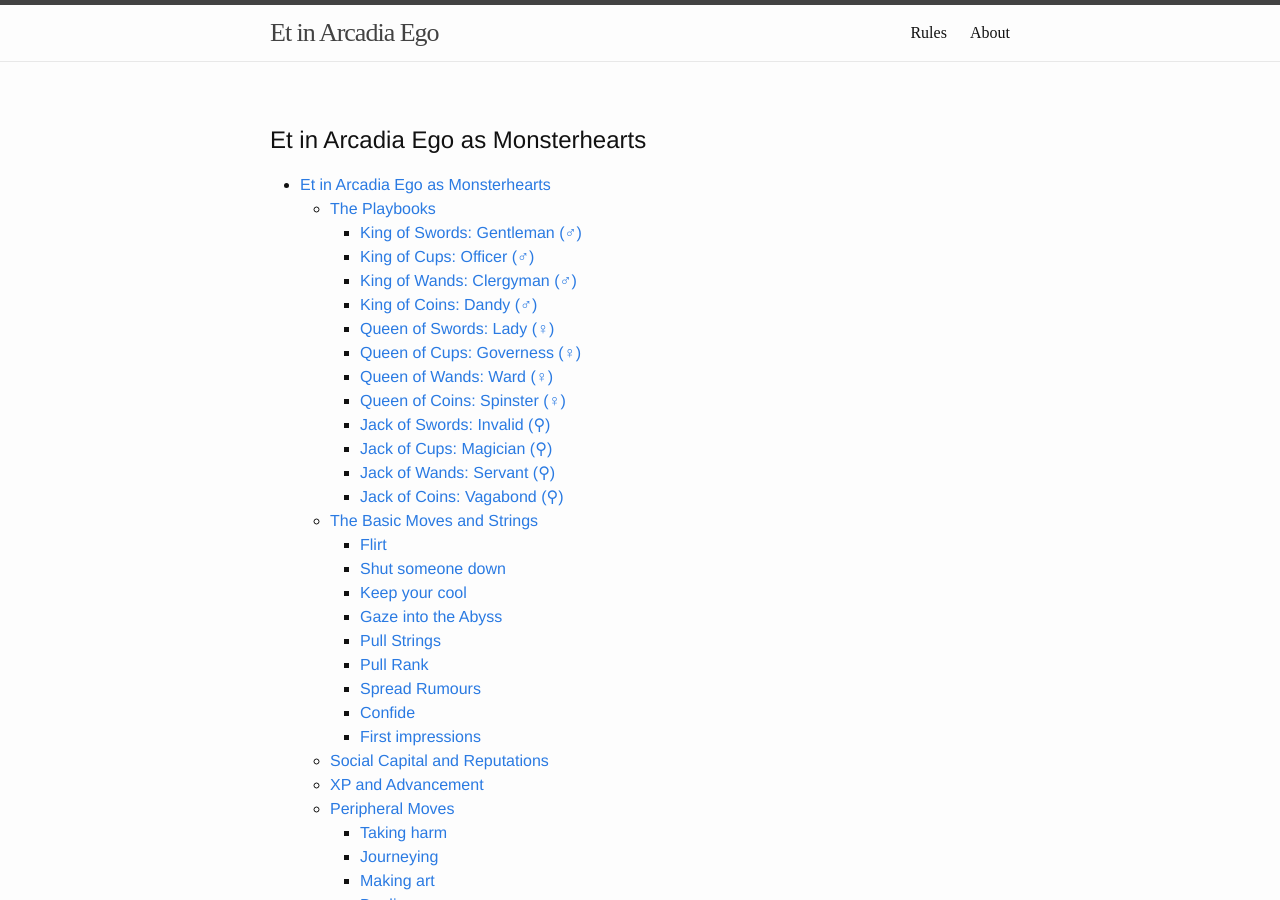
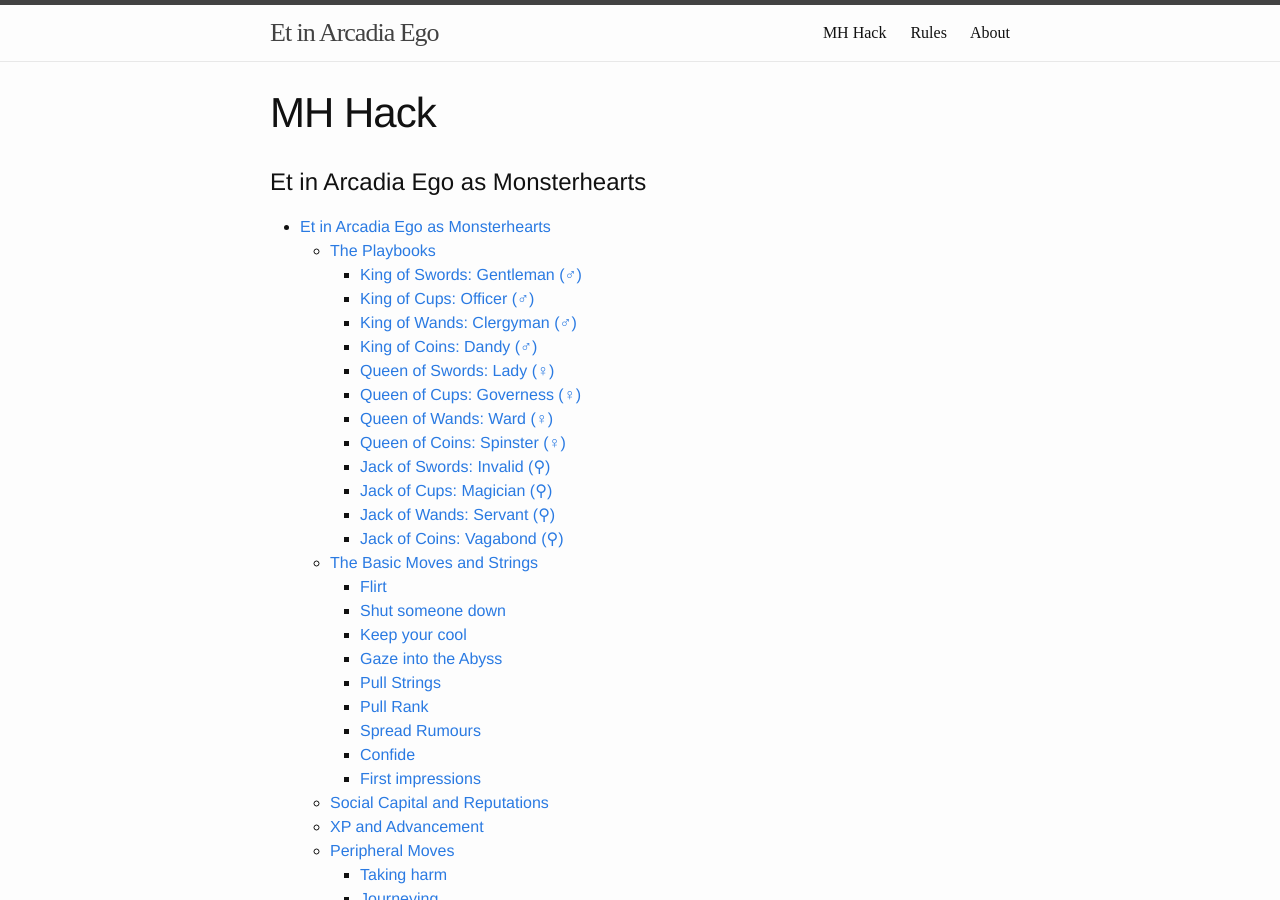
Before and after one commit to wlonk/arcadia, a Jekyll site: the page built from rules/monsterhearts/index.md, in a window 1280 px wide and 900 px high. Built offline with Jekyll 4.4.1, drawn with Linux system fonts in a browser that asks for light colours; some web fonts are replaced.

Commit message:
Give Monsterhearts hack title back so Jeykll will render it

```diff
--- a/rules/monsterhearts/index.md
+++ b/rules/monsterhearts/index.md
@@ -1,5 +1,6 @@
 ---
 layout: page
+title: MH Hack
 ---
 
 # Et in Arcadia Ego as Monsterhearts
```
